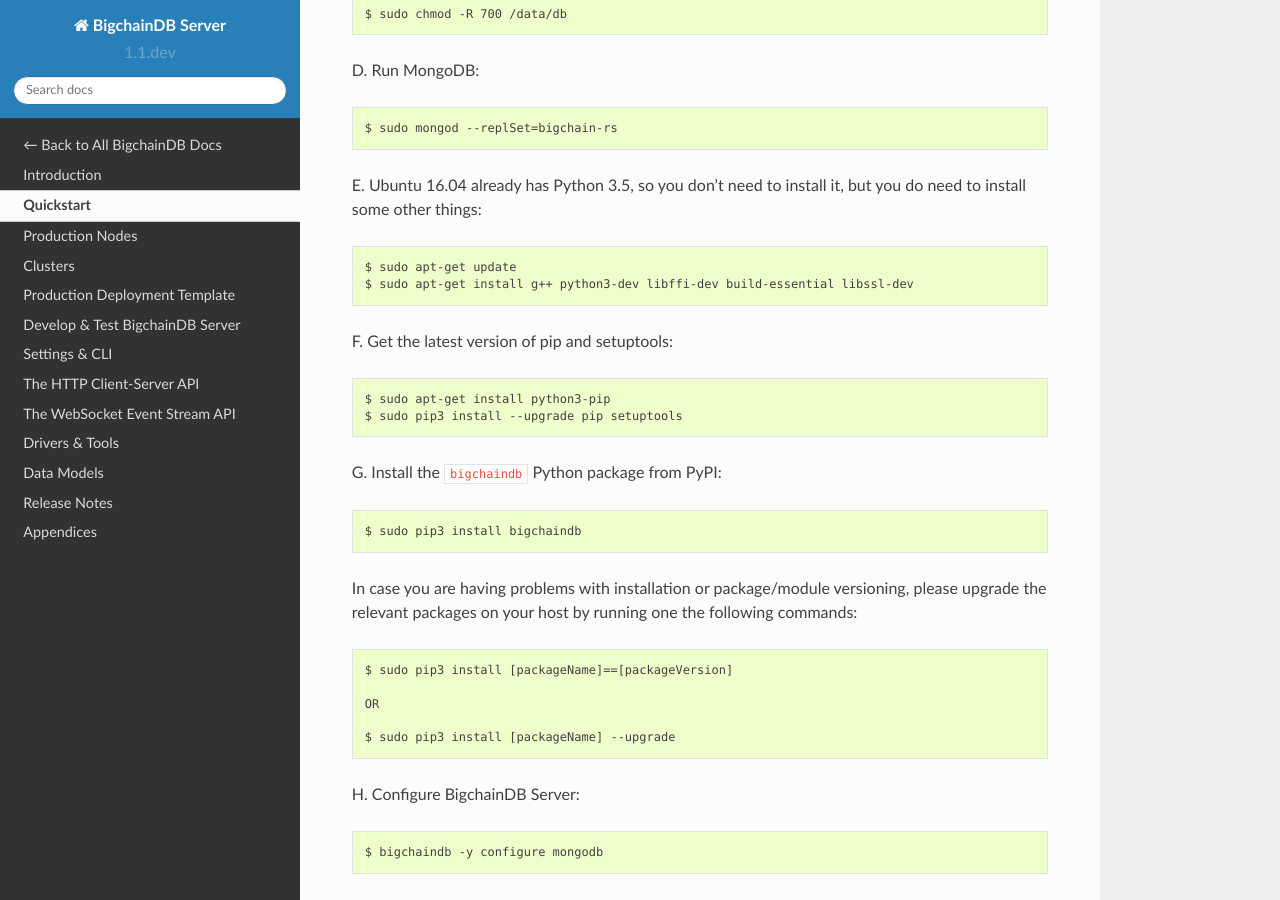
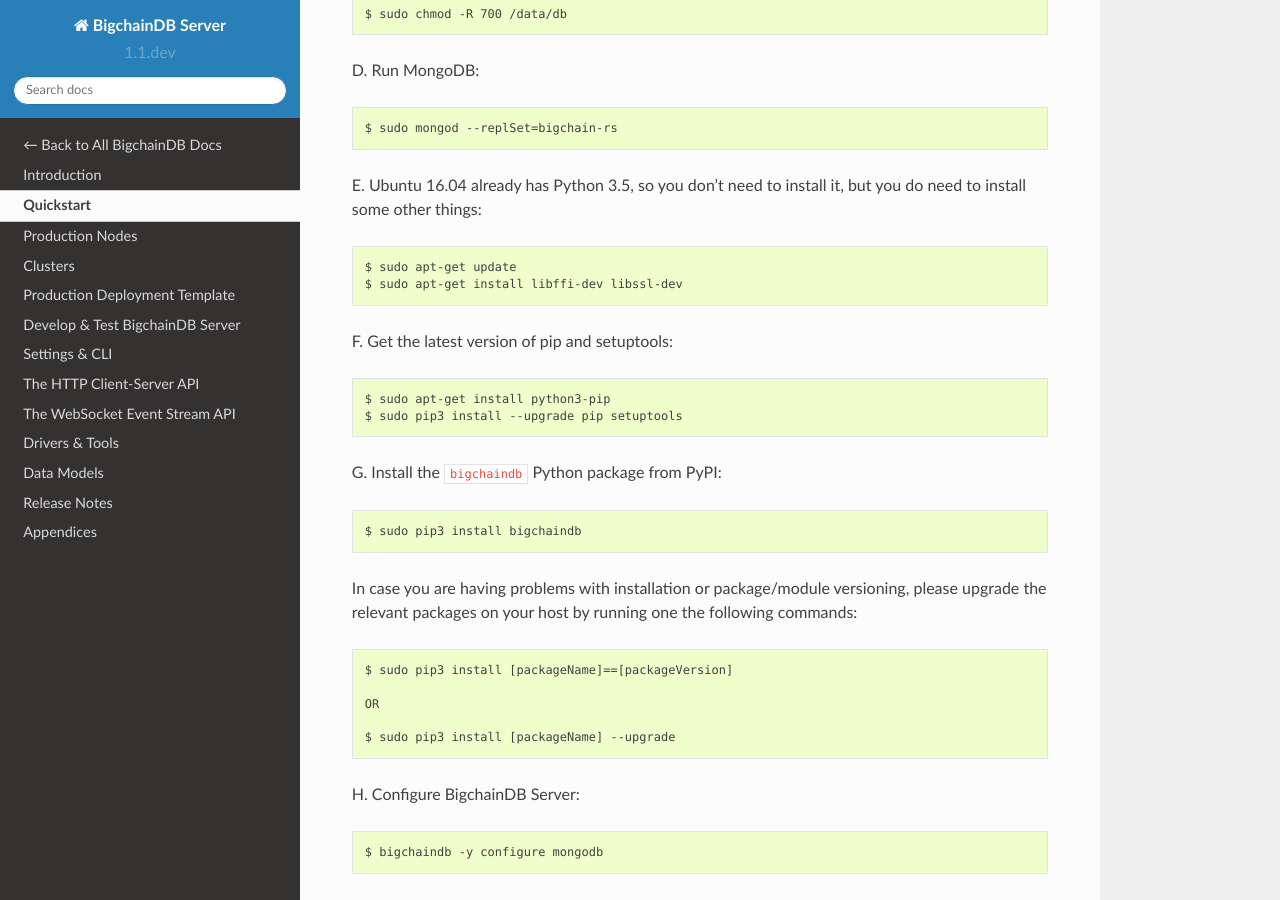
Before and after one commit to bigchaindb/bigchaindb, a Sphinx documentation site: the page built from docs/server/source/quickstart.md, in a window 1280 px wide and 900 px high, scrolled down 570 px. Built offline with Sphinx 7.4.7 and the Read the Docs theme 2.0.0, drawn with Linux system fonts in a browser that asks for light colours; pages that are not in the unit, such as notebooks, are missing from menus.

Commit message:
Keep minimal number of os-level deps for server quickstart
-- Only libffi-dev and libssl-dev are enough for the bdb server
quickstart installation and they pull any dependant packages
recursively via apt.

````diff
--- a/docs/server/source/quickstart.md
+++ b/docs/server/source/quickstart.md
@@ -24,7 +24,7 @@
 E. Ubuntu 16.04 already has Python 3.5, so you don't need to install it, but you do need to install some other things:
 ```text
 $ sudo apt-get update
-$ sudo apt-get install g++ python3-dev libffi-dev build-essential libssl-dev
+$ sudo apt-get install libffi-dev libssl-dev
 ```
 
 F. Get the latest version of pip and setuptools:
````
Also changed, not shown: docs/server/source/appendices/install-os-level-deps.md (+1 -1 lines).
